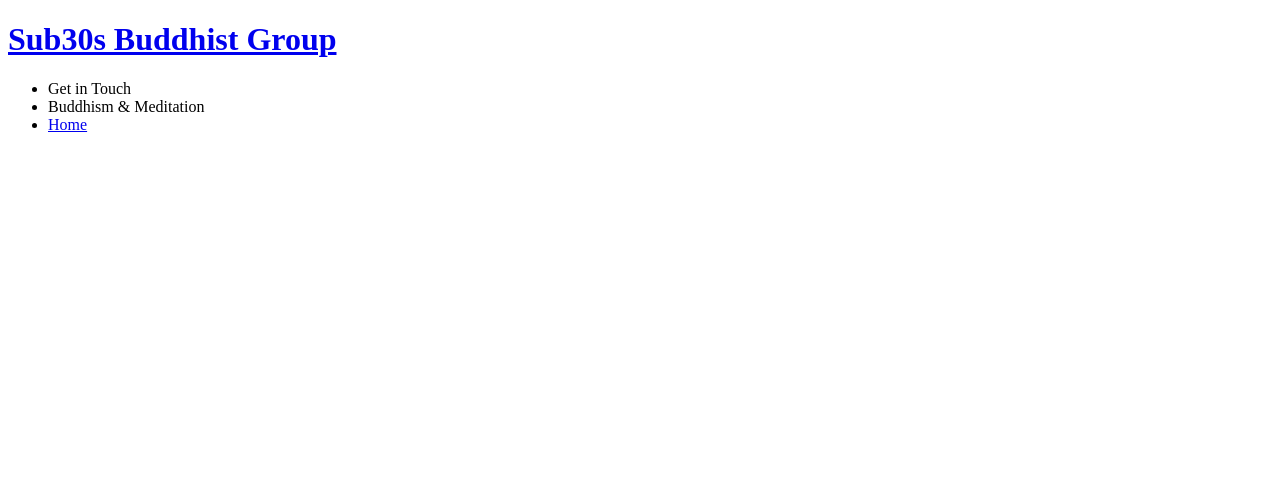
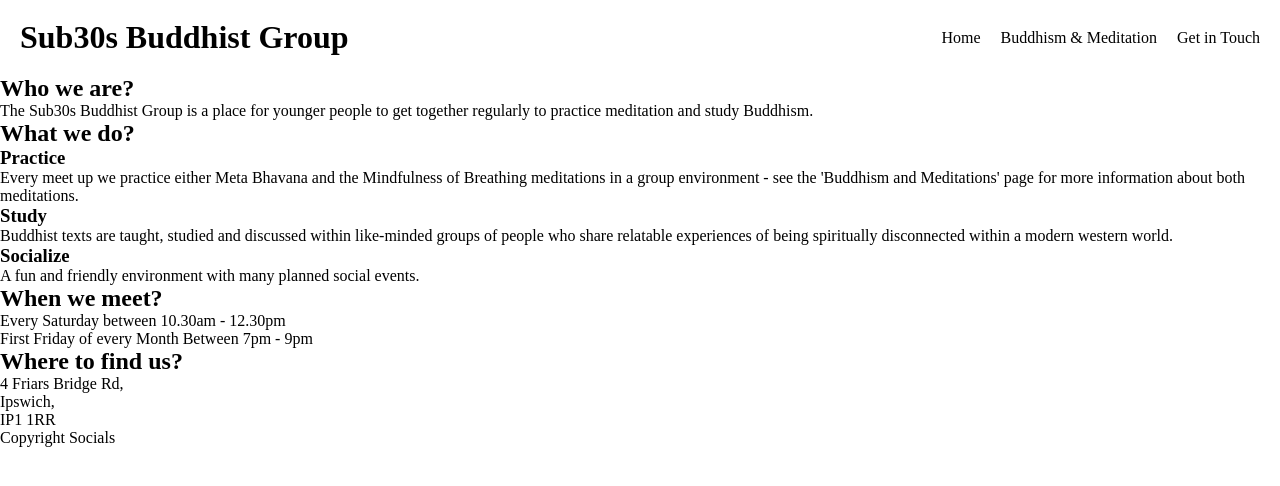
Before and after one commit to TuckerFaulk/sub30s-buddhist-group-project, a plain HTML site: page index.html in a window 1280 px wide. Drawn offline with Linux system fonts and the light colour scheme.

Commit message:
Add style to header logo and nav

```diff
--- a/assets/css/style.css
+++ b/assets/css/style.css
@@ -0,0 +1,31 @@
+* {
+    margin: 0;
+    padding: 0;
+    border: none;
+}
+
+/* Header - Logo and Nav */
+
+header {
+    height: 75px;
+}
+
+#logo {
+    float: left;
+    margin-left: 20px;
+}
+
+header a {
+    text-decoration: none;
+    color: inherit;
+}
+
+#menu, #logo {
+    line-height: 75px;
+}
+
+#menu li {
+    float: right;
+    list-style-type: none;
+    margin-right: 20px;
+}
--- a/index.html
+++ b/index.html
@@ -15,16 +15,61 @@
 </head>
 <body>
     <header>
-        <a href="index.html">
+        <a href="index.html" id="logo">
             <h1>Sub30s Buddhist Group</h1>
         </a>
         <nav>
-            <ul>
+            <ul id="menu">
                 <li><a href="#"></a>Get in Touch</li>
                 <li><a href="#"></a>Buddhism & Meditation</li>
                 <li><a href="index.html">Home</a></li>
             </ul>
         </nav>
     </header>
+    <section>
+        <div>
+            <h2>Who we are?</h2>
+            <p>The Sub30s Buddhist Group is a place for younger people to get together regularly to practice
+                meditation and study Buddhism.</p>
+        </div>
+    </section>
+
+    <section>
+        <h2>What we do?</h2>
+
+        <div>
+            <h3>Practice</h3>
+            <p>Every meet up we practice either Meta Bhavana and the Mindfulness of Breathing meditations in a group environment
+                - see the 'Buddhism and Meditations' page for more information about both meditations.</p>
+        </div>
+        <div>
+            <h3>Study</h3>
+            <p>Buddhist texts are taught, studied and discussed within like-minded groups of people who share relatable
+                experiences of being spiritually disconnected within a modern western world.</p>
+        </div>
+        <div>
+            <h3>Socialize</h3>
+            <p>A fun and friendly environment with many planned social events.</p>
+        </div>
+    </section>
+
+    <section>
+        <div>
+            <h2>When we meet?</h2>
+            <p>Every Saturday between 10.30am - 12.30pm</p>
+            <p>First Friday of every Month Between 7pm - 9pm</p>
+        </div>
+    </section>
+
+    <section>
+        <div>
+            <h2>Where to find us?</h2>
+            <p>4 Friars Bridge Rd, <br> Ipswich, <br> IP1 1RR</p>
+        </div>
+    </section>
+    <footer>
+        Copyright
+        Socials
+    </footer>
 </body>
 </html>
```
